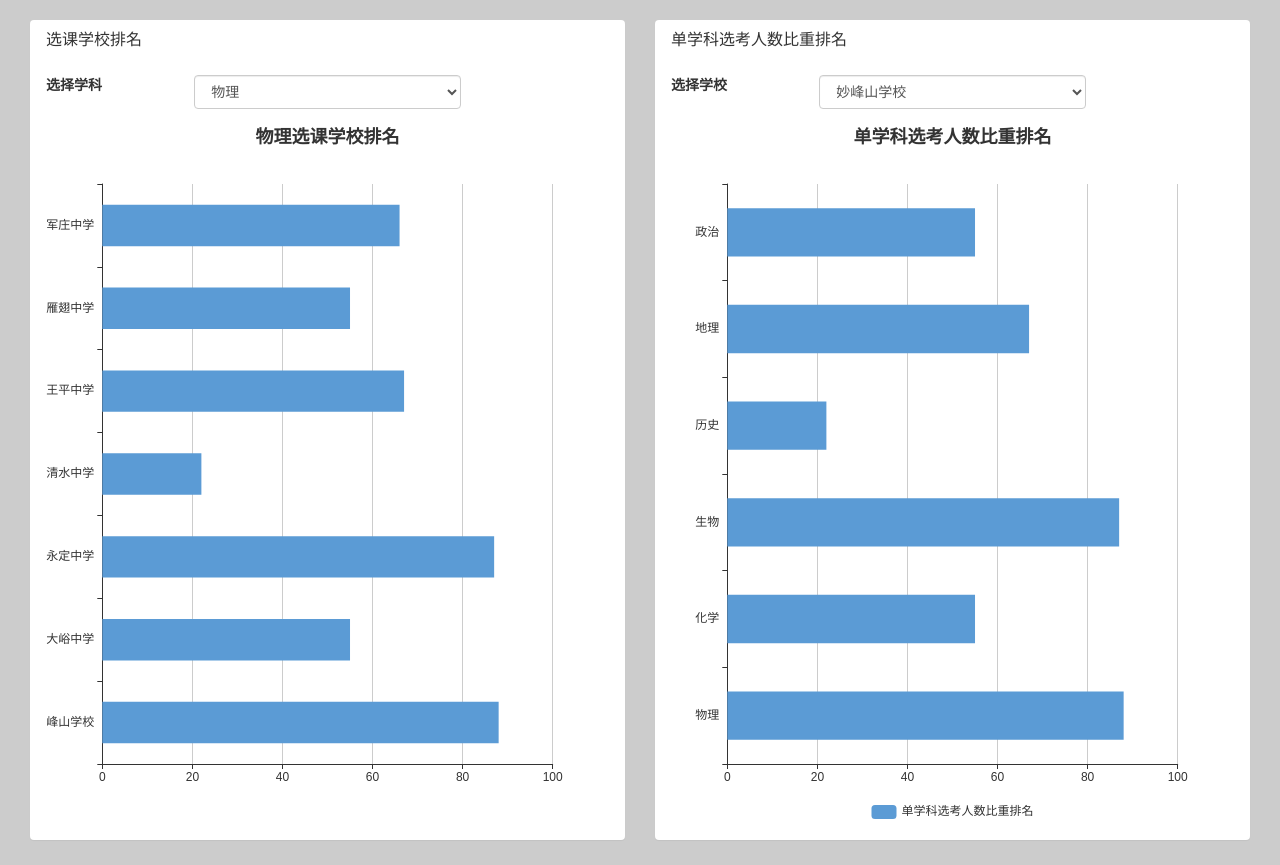
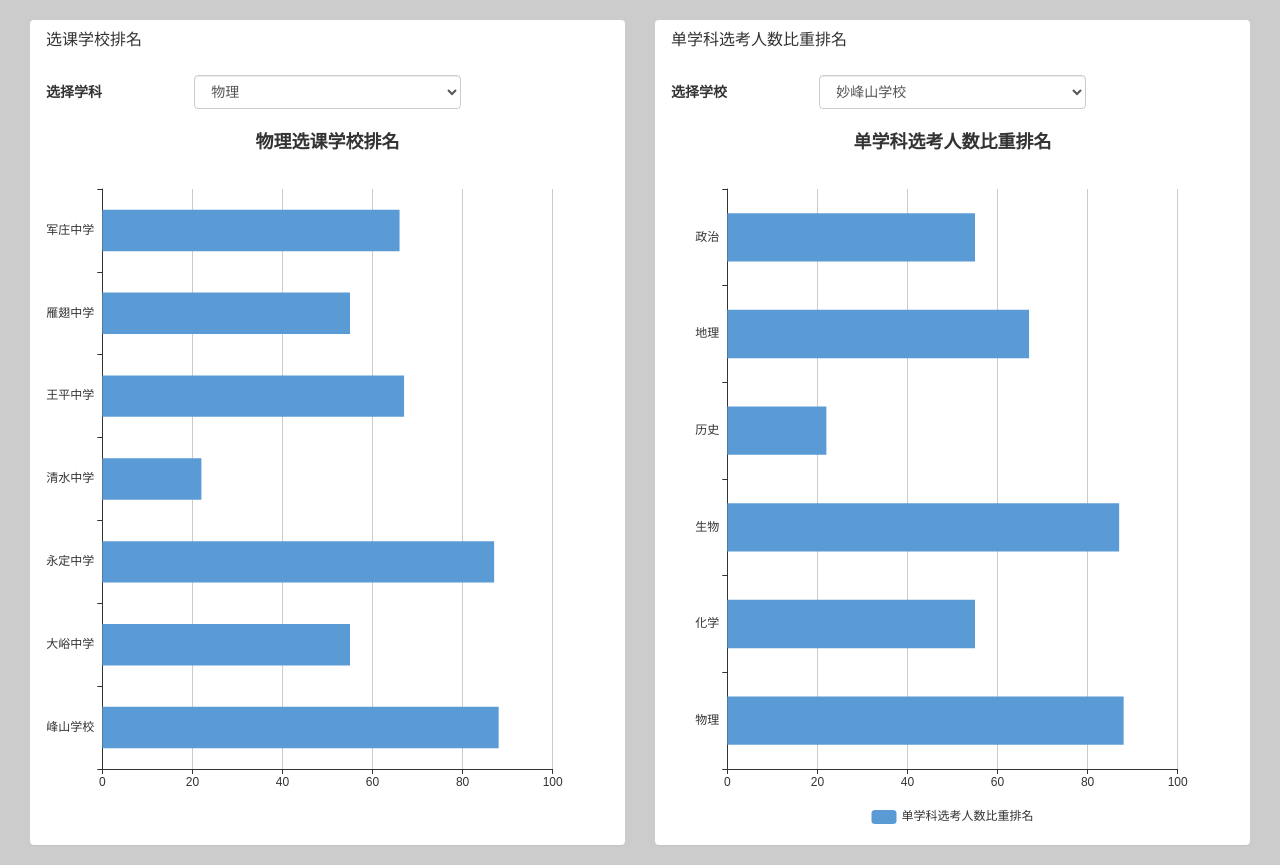
Before and after one commit to liuzeaa/ScheduleAnalysis, a plain HTML site: page 走班选科排名/index.html in a window 1280 px wide. Shown: the part 55-920 px from the top of the page. Drawn offline with Linux system fonts and the light colour scheme.

Commit message:
修改样式

```diff
--- a/css/style.css
+++ b/css/style.css
@@ -197,3 +197,4 @@ body{
     width: 100%;
     height: 100%;
 }
+.control-label{line-height:34px}
```
